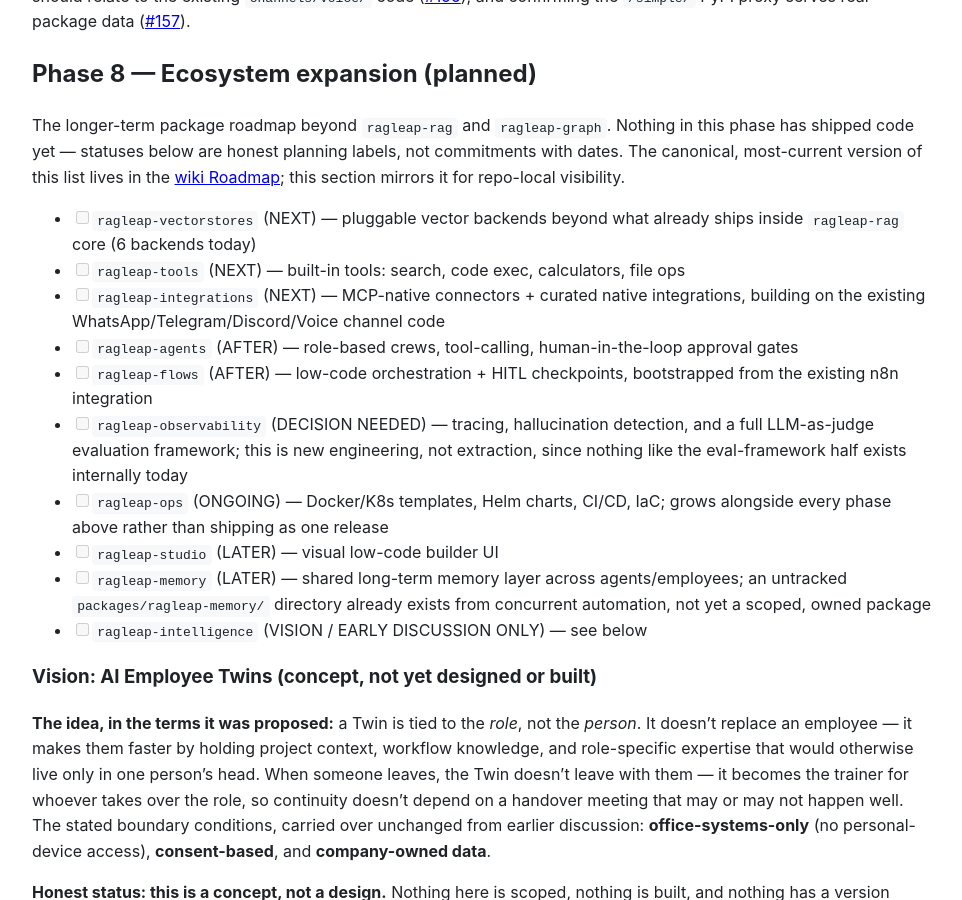
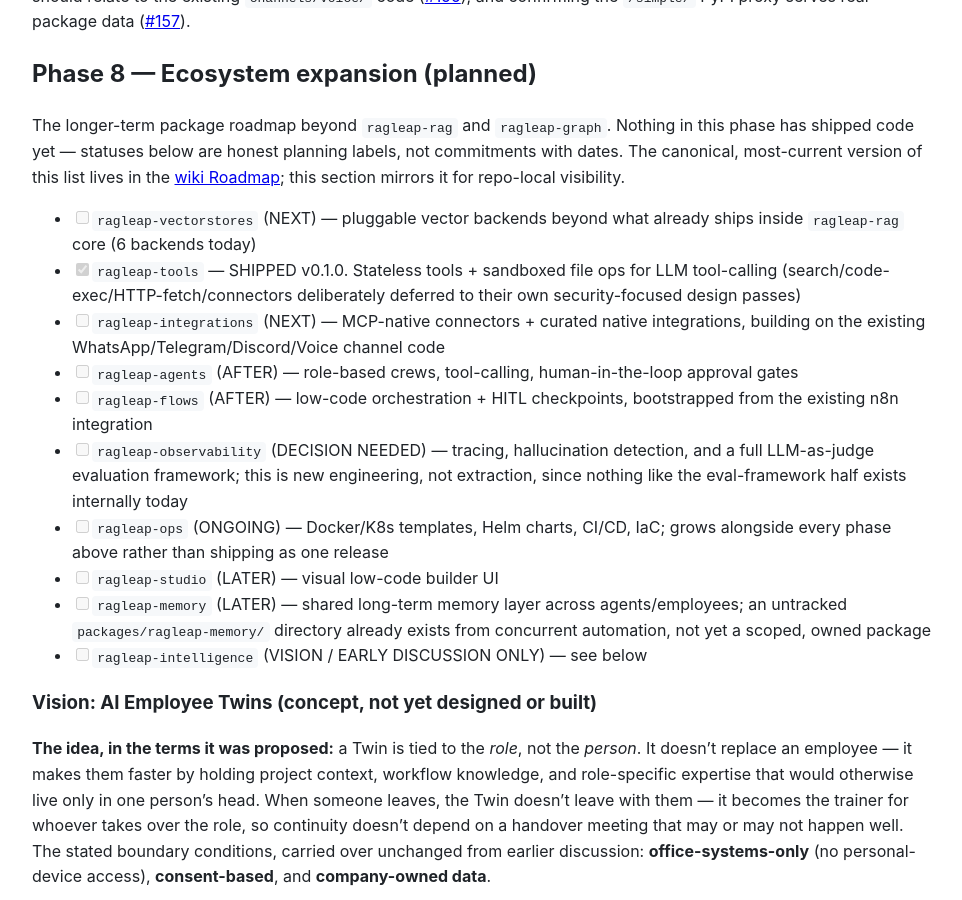
Before and after one commit to antonyrag/ragleap-core, a Jekyll site: the page built from ROADMAP.md, in a window 1280 px wide and 900 px high, scrolled down 3156 px. Shown: the whole window, without its empty margins (158-1120 px from the left). Built offline with Jekyll 4.4.1, drawn with Linux system fonts in a browser that asks for light colours; our own code applies the rules of GitHub Pages for plain Markdown files.

Commit message:
docs: add ragleap-tools v0.1.0 to README and mark shipped in ROADMAP

```diff
--- a/ROADMAP.md
+++ b/ROADMAP.md
@@ -91,7 +91,7 @@
 The longer-term package roadmap beyond `ragleap-rag` and `ragleap-graph`. Nothing in this phase has shipped code yet — statuses below are honest planning labels, not commitments with dates. The canonical, most-current version of this list lives in the [wiki Roadmap](https://github.com/antonyrag/ragleap-core/wiki/Roadmap); this section mirrors it for repo-local visibility.
 
 - [ ] `ragleap-vectorstores` (NEXT) — pluggable vector backends beyond what already ships inside `ragleap-rag` core (6 backends today)
-- [ ] `ragleap-tools` (NEXT) — built-in tools: search, code exec, calculators, file ops
+- [x] `ragleap-tools` — SHIPPED v0.1.0. Stateless tools + sandboxed file ops for LLM tool-calling (search/code-exec/HTTP-fetch/connectors deliberately deferred to their own security-focused design passes)
 - [ ] `ragleap-integrations` (NEXT) — MCP-native connectors + curated native integrations, building on the existing WhatsApp/Telegram/Discord/Voice channel code
 - [ ] `ragleap-agents` (AFTER) — role-based crews, tool-calling, human-in-the-loop approval gates
 - [ ] `ragleap-flows` (AFTER) — low-code orchestration + HITL checkpoints, bootstrapped from the existing n8n integration
```
Also changed, not shown: README.md (+9 -0 lines).
